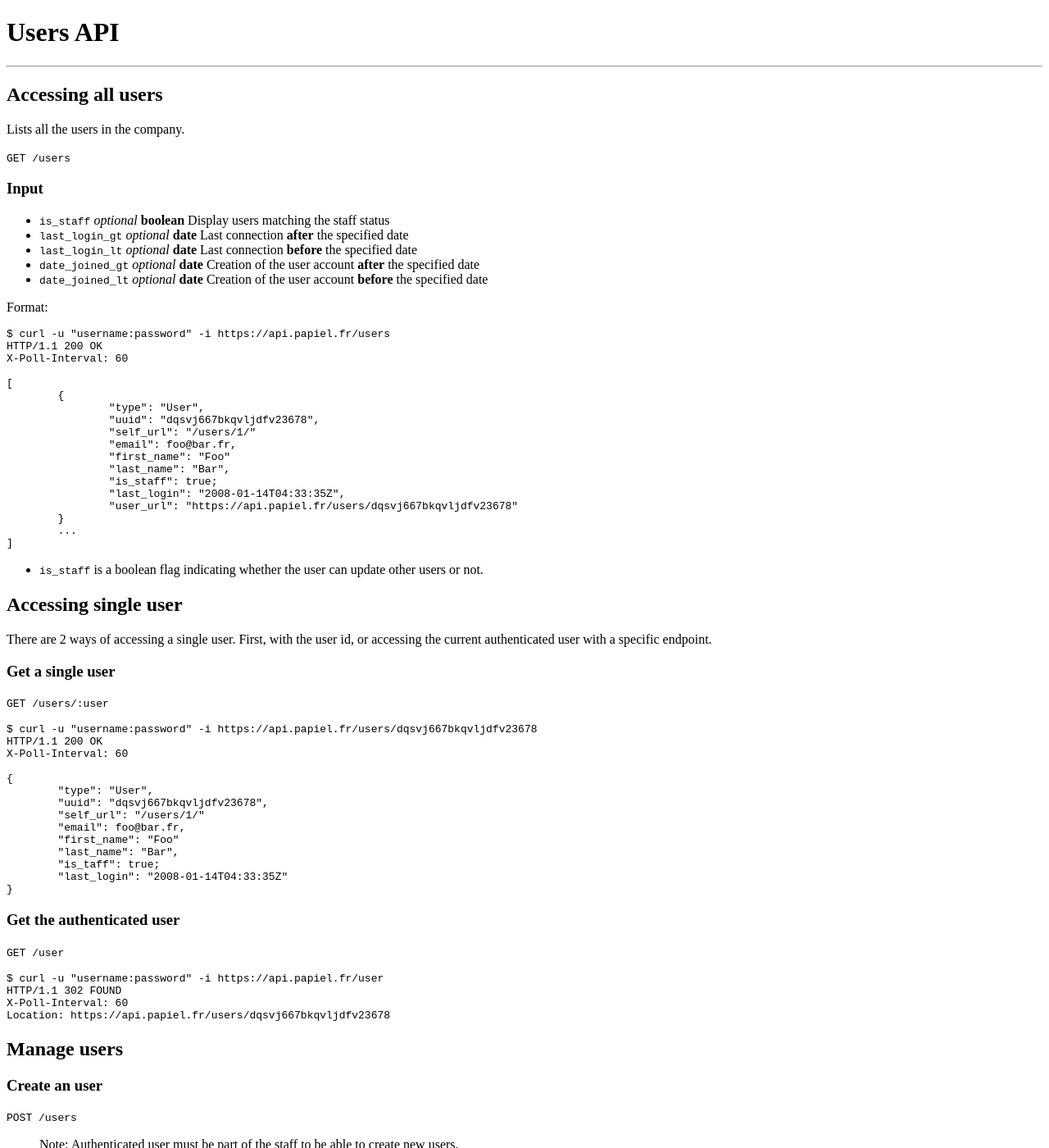
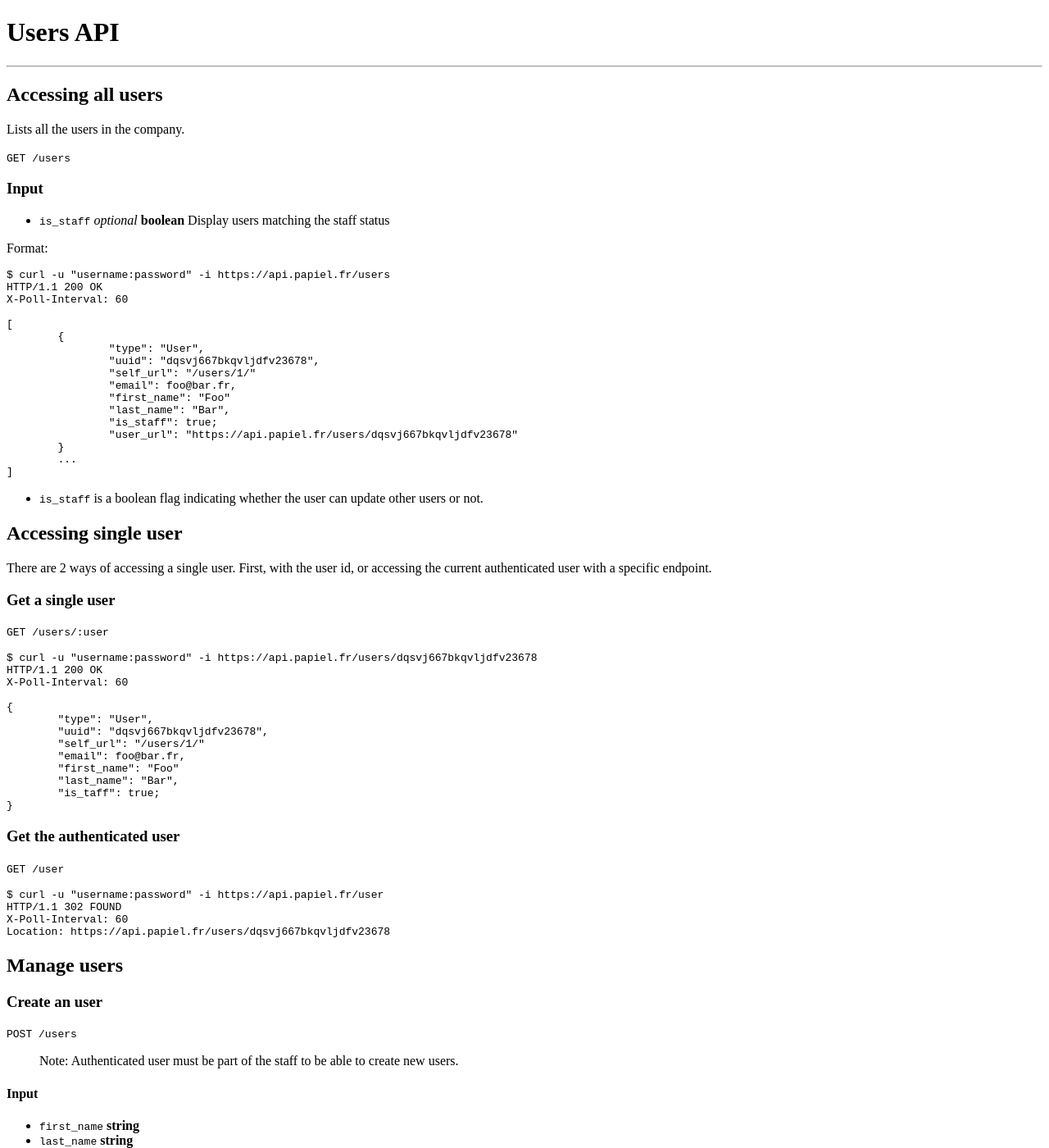
Before and after one commit to AnyFetch/developers.anyfetch.com, a Jekyll site: the page built from users/index.md, in a window 1280 px wide and 1400 px high. Shown: the whole window at 82% size. Built offline with Jekyll 4.4.1, drawn with Linux system fonts in a browser that asks for light colours; some web fonts are replaced.

Commit message:
Remove date_joined / last_login

```diff
--- a/users/index.md
+++ b/users/index.md
@@ -12,10 +12,6 @@ Lists all the users in the company.
 ### Input
 
 - `is_staff` _optional_ **boolean** Display users matching the staff status
-- `last_login_gt` _optional_ **date** Last connection **after** the specified date
-- `last_login_lt` _optional_ **date** Last connection **before** the specified date
-- `date_joined_gt` _optional_ **date** Creation of the user account **after** the specified date
-- `date_joined_lt` _optional_ **date** Creation of the user account **before** the specified date
 
 Format:
 
@@ -32,7 +28,6 @@ Format:
 			"first_name": "Foo"
 			"last_name": "Bar",
 			"is_staff": true;
-			"last_login": "2008-01-14T04:33:35Z",
 			"user_url": "https://api.papiel.fr/users/dqsvj667bkqvljdfv23678"
 		}
 		...
@@ -60,7 +55,6 @@ There are 2 ways of accessing a single user. First, with the user id, or accessi
 		"first_name": "Foo"
 		"last_name": "Bar",
 		"is_taff": true;
-		"last_login": "2008-01-14T04:33:35Z"
 	}
 
 
```
